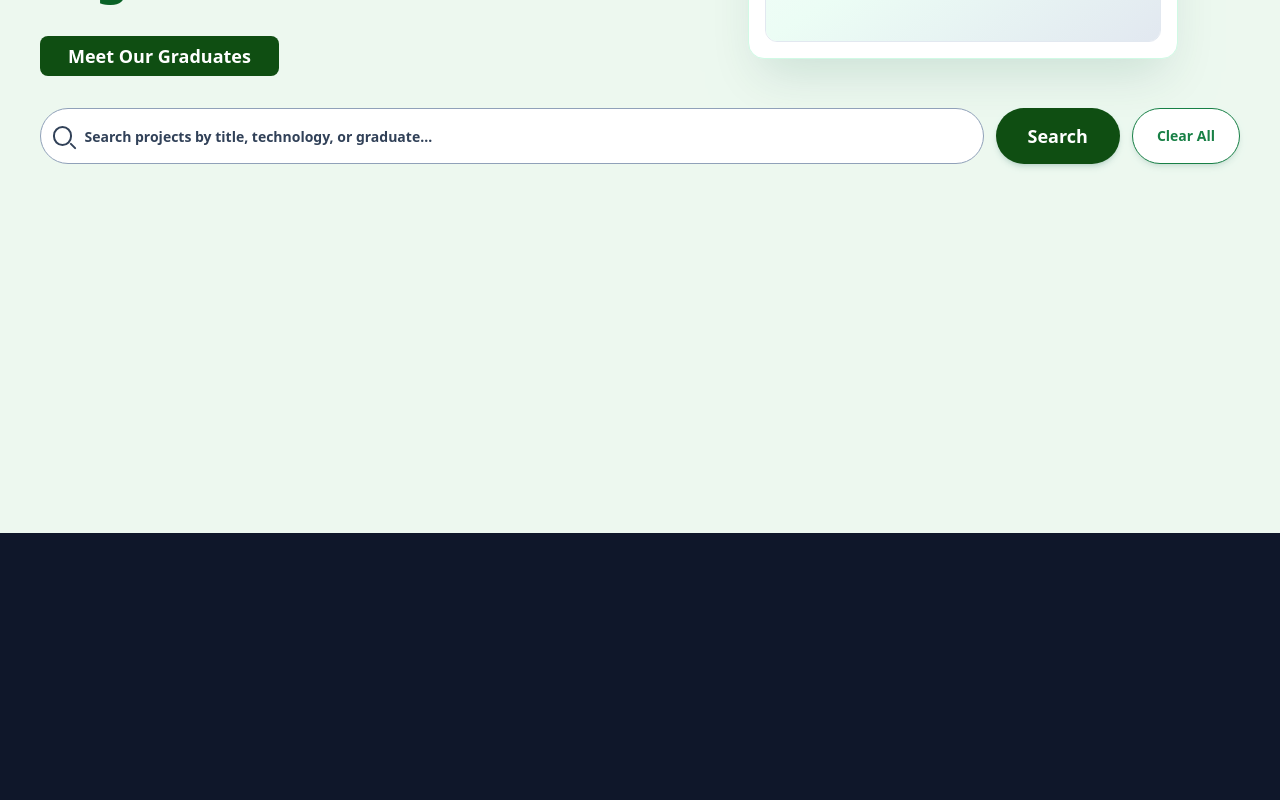
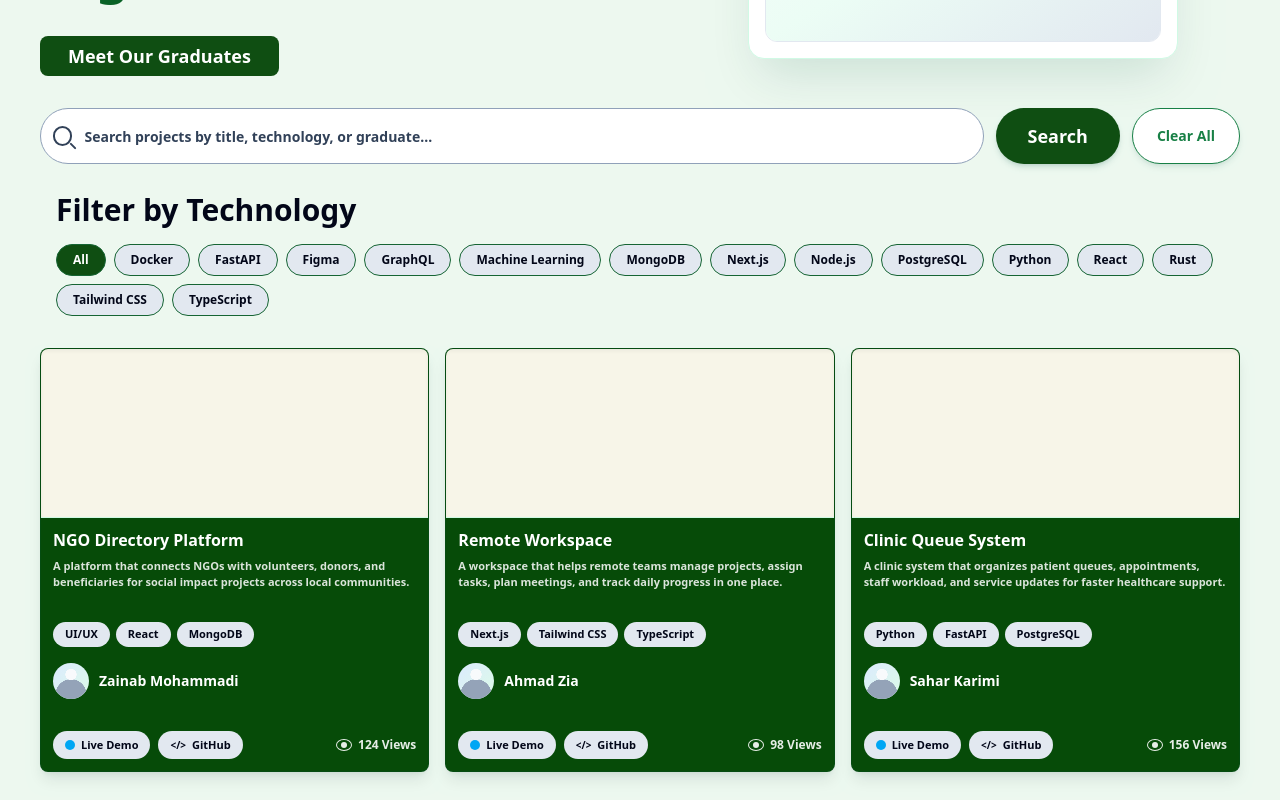
Before and after one commit to jafarimurtaza/aptus-age-portal, a Next.js app: page /projects in a window 1280 px wide. Shown: the part 267-1067 px from the top of the page. Before the commit the page ends 800 px from the top, so only its background shows below. Built offline with nearby package versions, Linux system fonts and the light colour scheme.

Commit message:
Add project cards and make search filter work

```diff
--- /dev/null
+++ b/src/components/projects/ProjectCard.jsx
@@ -0,0 +1,80 @@
+export default function ProjectCard({ projects }) {
+  if (projects.length === 0) {
+    return (
+      <div className="mt-8 rounded-lg border border-dashed border-emerald-400 bg-white/70 p-8 text-center">
+        <p className="text-lg font-black text-slate-950">No projects found</p>
+        <p className="mt-2 text-sm font-semibold text-slate-600">
+          Try another search or choose All from the filters.
+        </p>
+      </div>
+    );
+  }
+
+  return (
+    <div className="mt-8 grid gap-4 md:grid-cols-2 lg:grid-cols-3">
+      {projects.map((project) => (
+        <article
+          className="overflow-hidden rounded-lg border border-emerald-900/20 bg-[#064b08] text-white shadow-lg shadow-emerald-950/10"
+          key={project.title}
+        >
+          <div>
+            <div className="aspect-[16/7] border-b border-emerald-100 bg-[#f7f5e8] shadow-inner" />
+          </div>
+
+          <div className="p-3">
+            <h3 className="text-base font-black leading-tight">
+              {project.title}
+            </h3>
+
+            <p className="mt-2 h-12 overflow-hidden text-[11px] font-bold leading-4 text-white/85">
+              {project.description}
+            </p>
+
+            <div className="mt-4 flex flex-wrap gap-1.5">
+              {project.tags.map((tag) => (
+                <span
+                  className="rounded-full bg-slate-200 px-3 py-1 text-[11px] font-black text-slate-950"
+                  key={tag}
+                >
+                  {tag}
+                </span>
+              ))}
+            </div>
+
+            <div className="mt-4 flex items-center gap-2.5">
+              <div className="h-9 w-9 overflow-hidden rounded-full bg-slate-200">
+                <div className="h-full w-full bg-[radial-gradient(circle_at_50%_32%,#f8fafc_0_18%,transparent_19%),radial-gradient(circle_at_50%_88%,#94a3b8_0_42%,transparent_43%),linear-gradient(135deg,#dbeafe,#dcfce7)]" />
+              </div>
+              <p className="text-sm font-black">{project.graduate}</p>
+            </div>
+
+            <div className="mt-8 flex flex-wrap items-center justify-between gap-2">
+              <div className="flex gap-2">
+                <button
+                  className="btn h-7 min-h-0 rounded-full border-0 bg-slate-200 px-3 text-[11px] font-black text-slate-950 hover:bg-white"
+                  type="button"
+                >
+                  <span className="h-2.5 w-2.5 rounded-full bg-sky-500" />
+                  Live Demo
+                </button>
+                <button
+                  className="btn h-7 min-h-0 rounded-full border-0 bg-slate-200 px-3 text-[11px] font-black text-slate-950 hover:bg-white"
+                  type="button"
+                >
+                  <span className="text-[10px] font-black leading-none">
+                    &lt;/&gt;
+                  </span>
+                  GitHub
+                </button>
+              </div>
+              <p className="flex items-center gap-1.5 text-xs font-black text-white/90">
+                <span className="relative h-3 w-4 rounded-[50%] border border-white/90 before:absolute before:left-1/2 before:top-1/2 before:h-1.5 before:w-1.5 before:-translate-x-1/2 before:-translate-y-1/2 before:rounded-full before:bg-white/90" />
+                {project.views} Views
+              </p>
+            </div>
+          </div>
+        </article>
+      ))}
+    </div>
+  );
+}
--- /dev/null
+++ b/src/components/projects/ProjectFilter.jsx
@@ -0,0 +1,44 @@
+const technologies = [
+  "All",
+  "Docker",
+  "FastAPI",
+  "Figma",
+  "GraphQL",
+  "Machine Learning",
+  "MongoDB",
+  "Next.js",
+  "Node.js",
+  "PostgreSQL",
+  "Python",
+  "React",
+  "Rust",
+  "Tailwind CSS",
+  "TypeScript",
+];
+
+export default function ProjectFilter({ activeTechnology, setActiveTechnology }) {
+  return (
+    <div className="mt-7 px-4">
+      <h2 className="text-3xl font-black text-slate-950">
+        Filter by Technology
+      </h2>
+
+      <div className="mt-4 flex flex-wrap gap-2">
+        {technologies.map((technology) => (
+          <button
+            className={`btn h-8 min-h-0 rounded-full border border-[#166534] px-4 text-xs font-black ${
+              activeTechnology === technology
+                ? "bg-[#0f4e12] text-white hover:bg-[#0b3d0e]"
+                : "bg-slate-200 text-slate-950 hover:bg-emerald-100"
+            }`}
+            key={technology}
+            onClick={() => setActiveTechnology(technology)}
+            type="button"
+          >
+            {technology}
+          </button>
+        ))}
+      </div>
+    </div>
+  );
+}
--- /dev/null
+++ b/src/components/projects/ProjectSearch.jsx
@@ -0,0 +1,38 @@
+export default function ProjectSearch({ clearAll, searchText, setSearchText }) {
+  function searchProjects(event) {
+    event.preventDefault();
+  }
+
+  return (
+    <form
+      className="flex flex-col gap-3 rounded-none sm:flex-row sm:items-center"
+      onSubmit={searchProjects}
+    >
+      <label className="input input-bordered flex h-14 flex-1 items-center gap-3 rounded-full border-slate-400 bg-white text-slate-900">
+        <span className="relative h-5 w-5 rounded-full border-2 border-slate-700 after:absolute after:-bottom-1.5 after:-right-1 after:h-2 after:w-0.5 after:rotate-[-45deg] after:rounded-full after:bg-slate-700" />
+        <input
+          className="grow text-sm font-semibold placeholder:text-slate-700"
+          onChange={(event) => setSearchText(event.target.value)}
+          placeholder="Search projects by title, technology, or graduate..."
+          type="search"
+          value={searchText}
+        />
+      </label>
+
+      <button
+        className="btn h-14 rounded-full border-0 bg-[#0f4e12] px-8 text-lg font-black text-white shadow-md shadow-emerald-900/15 hover:bg-[#0b3d0e]"
+        type="submit"
+      >
+        Search
+      </button>
+
+      <button
+        className="btn h-14 rounded-full border border-[#188046] bg-white px-6 text-sm font-black text-[#188046] shadow-md shadow-emerald-900/10 hover:bg-emerald-50"
+        onClick={clearAll}
+        type="button"
+      >
+        Clear All
+      </button>
+    </form>
+  );
+}
--- a/src/components/projects/ProjectsMain.jsx
+++ b/src/components/projects/ProjectsMain.jsx
@@ -1,16 +1,62 @@
 "use client";
 
-import { useState } from "react";
+import { useMemo, useState } from "react";
+import ProjectCard from "./ProjectCard";
+import ProjectFilter from "./ProjectFilter";
+import ProjectSearch from "./ProjectSearch";
+
+const projects = [
+  {
+    title: "NGO Directory Platform",
+    graduate: "Zainab Mohammadi",
+    description:
+      "A platform that connects NGOs with volunteers, donors, and beneficiaries for social impact projects across local communities.",
+    views: "124",
+    tags: ["UI/UX", "React", "MongoDB"],
+  },
+  {
+    title: "Remote Workspace",
+    graduate: "Ahmad Zia",
+    description:
+      "A workspace that helps remote teams manage projects, assign tasks, plan meetings, and track daily progress in one place.",
+    views: "98",
+    tags: ["Next.js", "Tailwind CSS", "TypeScript"],
+  },
+  {
+    title: "Clinic Queue System",
+    graduate: "Sahar Karimi",
+    description:
+      "A clinic system that organizes patient queues, appointments, staff workload, and service updates for faster healthcare support.",
+    views: "156",
+    tags: ["Python", "FastAPI", "PostgreSQL"],
+  },
+];
 
 export default function ProjectsMain() {
   const [searchText, setSearchText] = useState("");
+  const [activeTechnology, setActiveTechnology] = useState("All");
 
-  function searchProjects(event) {
-    event.preventDefault();
-  }
+  const filteredProjects = useMemo(() => {
+    const search = searchText.trim().toLowerCase();
 
-  function clearSearch() {
+    return projects.filter((project) => {
+      const matchSearch =
+        search === "" ||
+        project.title.toLowerCase().includes(search) ||
+        project.graduate.toLowerCase().includes(search) ||
+        project.description.toLowerCase().includes(search) ||
+        project.tags.some((tag) => tag.toLowerCase().includes(search));
+
+      const matchTechnology =
+        activeTechnology === "All" || project.tags.includes(activeTechnology);
+
+      return matchSearch && matchTechnology;
+    });
+  }, [activeTechnology, searchText]);
+
+  function clearAll() {
     setSearchText("");
+    setActiveTechnology("All");
   }
 
   return (
@@ -42,36 +88,16 @@ export default function ProjectsMain() {
         </div>
 
         <div className="mt-8">
-          <form
-            className="flex flex-col gap-3 rounded-none sm:flex-row sm:items-center"
-            onSubmit={searchProjects}
-          >
-            <label className="input input-bordered flex h-14 flex-1 items-center gap-3 rounded-full border-slate-400 bg-white text-slate-900">
-              <span className="relative h-5 w-5 rounded-full border-2 border-slate-700 after:absolute after:-bottom-1.5 after:-right-1 after:h-2 after:w-0.5 after:rotate-[-45deg] after:rounded-full after:bg-slate-700" />
-              <input
-                className="grow text-sm font-semibold placeholder:text-slate-700"
-                onChange={(event) => setSearchText(event.target.value)}
-                placeholder="Search projects by title, technology, or graduate..."
-                type="search"
-                value={searchText}
-              />
-            </label>
-
-            <button
-              className="btn h-14 rounded-full border-0 bg-[#0f4e12] px-8 text-lg font-black text-white shadow-md shadow-emerald-900/15 hover:bg-[#0b3d0e]"
-              type="submit"
-            >
-              Search
-            </button>
-
-            <button
-              className="btn h-14 rounded-full border border-[#188046] bg-white px-6 text-sm font-black text-[#188046] shadow-md shadow-emerald-900/10 hover:bg-emerald-50"
-              onClick={clearSearch}
-              type="button"
-            >
-              Clear All
-            </button>
-          </form>
+          <ProjectSearch
+            clearAll={clearAll}
+            searchText={searchText}
+            setSearchText={setSearchText}
+          />
+          <ProjectFilter
+            activeTechnology={activeTechnology}
+            setActiveTechnology={setActiveTechnology}
+          />
+          <ProjectCard projects={filteredProjects} />
         </div>
       </section>
     </main>
```
